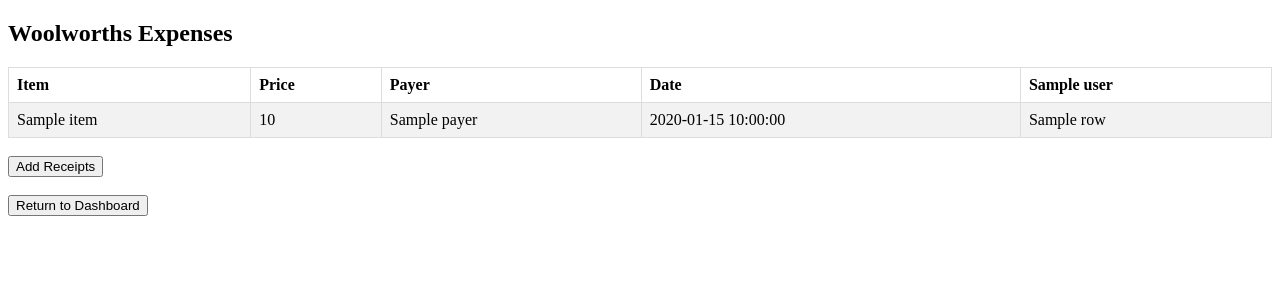
After one commit to akirafeng2/everyday_rewards_finance_tool, a Flask app: template src/backend/expenses/templates/show_receipt_expenses.html in a window 1280 px wide. The commit adds this page. Shown: the top 300 px of the page. Run offline with Flask 3, Linux system fonts and the light colour scheme; the template is opened without the code that fills it: most values are stand-ins (such as "Sample title", 1, 10 or a date in 2020); parts of the project's set-up code (start-up, migrations or seed data) failed here and were passed over.

Commit message:
adding receipt view

```diff
--- a/src/backend/expenses/templates/expenses_form.html
+++ b/src/backend/expenses/templates/expenses_form.html
@@ -38,7 +38,7 @@
                     <td>{{ row['price'] }}</td>
                     <td>{{ row['payer'] }}</td>
                     {% for user in household %}
-                        <td>{{ user }}</td>
+                        <td>{{ row[user] }}</td>
                     {% endfor %}
                     <td><input type="checkbox" id="{{ row['id'] }}" name="id" value="{{ row['id'] }}" onchange="this.form.submit()"></td>
                 </tr>
@@ -59,5 +59,9 @@
             </tr>
         </table>
     </form>
+    <br>
+    <form method="GET" action="/api/dashboard">
+        <button type="submit">Return to Dashboard</button>
+    </form>
 </body>
 </html>
--- /dev/null
+++ b/src/backend/expenses/templates/show_receipt_expenses.html
@@ -0,0 +1,55 @@
+<!DOCTYPE html>
+<html>
+<head>
+    <title>Dynamic Form</title>
+    <style>
+        table {
+            border-collapse: collapse;
+            width: 100%;
+        }
+
+        th, td {
+            border: 1px solid #dddddd;
+            text-align: left;
+            padding: 8px;
+        }
+
+        tr:nth-child(even) {
+            background-color: #f2f2f2;
+        }
+    </style>
+</head>
+<body>
+    <h2>Woolworths Expenses</h2>
+    <table>
+        <tr>
+            <th>Item</th>
+            <th>Price</th>
+            <th>Payer</th>
+            <th>Date</th>
+            {% for user in household %}
+                <th>{{ user }}</th>
+            {% endfor %}
+        </tr>
+        {% for row in data %}
+            <tr>
+                <td>{{ row['item'] }}</td>
+                <td>{{ row['price'] }}</td>
+                <td>{{ row['payer'] }}</td>
+                <td>{{ row['date'] }}</td>
+                {% for user in household %}
+                    <td>{{ row[user] }}</td>
+                {% endfor %}
+            </tr>
+        {% endfor %}
+    </table>
+    <br>
+    <form method="GET" action="/api/receipt/get_new_receipts">
+        <button type="submit">Add Receipts</button>
+    </form>
+    <br>
+    <form method="GET" action="/api/dashboard">
+        <button type="submit">Return to Dashboard</button>
+    </form>
+</body>
+</html>
--- a/src/backend/weighting/views.py
+++ b/src/backend/weighting/views.py
@@ -35,7 +35,7 @@
         current_receipt = session['receipts'].pop(0)
         session.modified = True
     except IndexError:
-        return "done"
+        return redirect(url_for('expenses.show_receipt_expenses_route'))
     print(session['receipts'])
 
     receipt_id = current_receipt[0]
```
Also changed, not shown: src/backend/dashboard/templates/totals.html (+14 -0 lines), src/backend/expenses/database_actions.py (+69 -0 lines), src/backend/expenses/show_receipt_expenses.py (added, +14 -0 lines), src/backend/expenses/views.py (+15 -2 lines).
